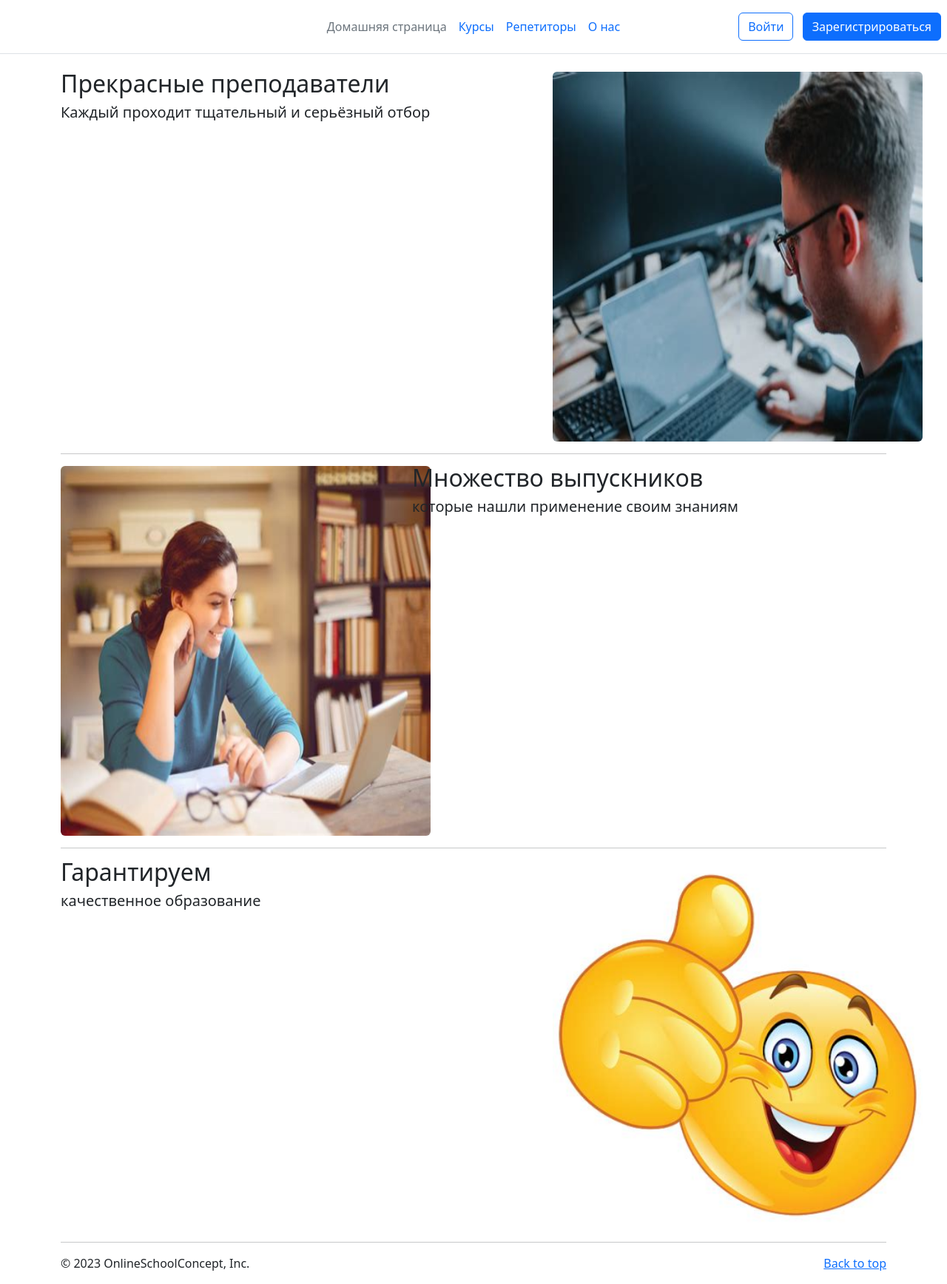
After one commit to dino-mayk/OnlineSchoolConcept, a Django app: template templates/about/description.html in a window 1280 px wide. The commit adds this page. Shown: the whole page at 74% size. Run offline with Django 3.2, Linux system fonts and the light colour scheme; the template is opened without the code that fills it, so the values that code supplies are empty; some libraries are stand-ins or nearby versions.

Commit message:
template

```diff
--- a/OnlineSchoolConcept/settings.py
+++ b/OnlineSchoolConcept/settings.py
@@ -20,6 +20,7 @@ INSTALLED_APPS = [
     'django.contrib.messages',
     'django.contrib.staticfiles',
     'homepage.apps.HomepageConfig',
+    'about.apps.AboutConfig',
 ]
 
 MIDDLEWARE = [
--- a/OnlineSchoolConcept/urls.py
+++ b/OnlineSchoolConcept/urls.py
@@ -3,6 +3,7 @@ from django.urls import include, path
 
 urlpatterns = [
     path('', include('homepage.urls'), name='homepage'),
+    path('about/', include('about.urls'), name='about'),
     path('admin/', admin.site.urls, name='admin'),
     # path('grappelli/', include('grappelli.urls'), name='grappelli'),
 ]
--- a/about/views.py
+++ b/about/views.py
@@ -2,4 +2,4 @@ from django.shortcuts import render
 
 
 def description(request):
-    return render(request, 'homepage/description.html')
+    return render(request, 'about/description.html')
--- /dev/null
+++ b/templates/about/description.html
@@ -0,0 +1,42 @@
+{% extends 'base.html' %}
+
+{% load static %}
+
+{% block content %}
+
+<div class="row featurette">
+    <div class="col-md-7">
+      <h2 class="featurette-heading fw-normal lh-1">Прекрасные преподаватели</h2>
+      <p class="lead">Каждый проходит тщательный и серьёзный отбор</p>
+    </div>
+    <div class="col-md-5">
+      <img src="{% static 'other/img/teacher.jpg' %}" width="500" height="500" class="d-block rounded" alt="Фото преподавателя">
+    </div>
+</div>
+
+<hr class="featurette-divider">
+
+<div class="row featurette">
+    <div class="col-md-7 order-md-2">
+      <h2 class="featurette-heading fw-normal lh-1">Множество выпускников</h2>
+      <p class="lead">которые нашли применение своим знаниям</p>
+    </div>
+    <div class="col-md-5 order-md-1">
+      <img src="{% static 'other/img/student.jpg' %}" width="500" height="500" class="d-block rounded" alt="Фото выпускника">
+    </div>
+</div>
+
+<hr class="featurette-divider">
+
+<div class="row featurette">
+    <div class="col-md-7">
+      <h2 class="featurette-heading fw-normal lh-1">Гарантируем</h2>
+      <p class="lead">качественное образование</p>
+    </div>
+    <div class="col-md-5">
+      <img src="{% static 'other/img/cool.jpg' %}" width="500" height="500" class="d-block rounded" alt="Фото смайлика">
+    </div>
+</div>
+
+<hr class="featurette-divider">
+{% endblock %}
--- a/templates/homepage/index.html
+++ b/templates/homepage/index.html
@@ -18,7 +18,7 @@
         <div class="carousel-caption">
           <h1>Мы - онлайн школа</h1>
           <p>с лучшими выпусниками</p>
-          <p><a class="btn btn-lg btn-primary" href="{% url 'users:login' %}">Узнать больше</a></p>
+          <p><a class="btn btn-lg btn-primary" href="{% url 'about:description' %}">Узнать больше</a></p>
         </div>
       </div>
     </div>
--- a/templates/includes/footer.html
+++ b/templates/includes/footer.html
@@ -1,4 +1,4 @@
 <footer class="container">
     <p class="float-end"><a href="#">Back to top</a></p>
-    <p>© 2017–2023 Company, Inc. · <a href="#">Privacy</a> · <a href="#">Terms</a></p>
+    <p>© {% now "Y" %} OnlineSchoolConcept, Inc.</p>
 </footer>
--- a/templates/includes/header.html
+++ b/templates/includes/header.html
@@ -6,10 +6,10 @@
     </div>
 
     <ul class="nav col-12 col-md-auto mb-2 justify-content-center mb-md-0">
-      <li><a href="#" class="nav-link px-2 link-secondary">Домашняя страница</a></li>
-      <li><a href="#" class="nav-link px-2">Курсы</a></li>
-      <li><a href="#" class="nav-link px-2">Репетиторы</a></li>
-      <li><a href="#" class="nav-link px-2">О нас</a></li>
+      <li><a href="{% url 'homepage:index' %}" class="nav-link px-2 link-secondary">Домашняя страница</a></li>
+      <li><a href="{% url 'about:description' %}" class="nav-link px-2">Курсы</a></li>
+      <li><a href="{% url 'about:description' %}" class="nav-link px-2">Репетиторы</a></li>
+      <li><a href="{% url 'about:description' %}" class="nav-link px-2">О нас</a></li>
     </ul>
 
     <div class="col-md-3 text-end">
```
Also changed, not shown: static_dev/other/img/cool.jpg (added), static_dev/other/img/student.jpg (added), static_dev/other/img/teacher.jpg (added).
